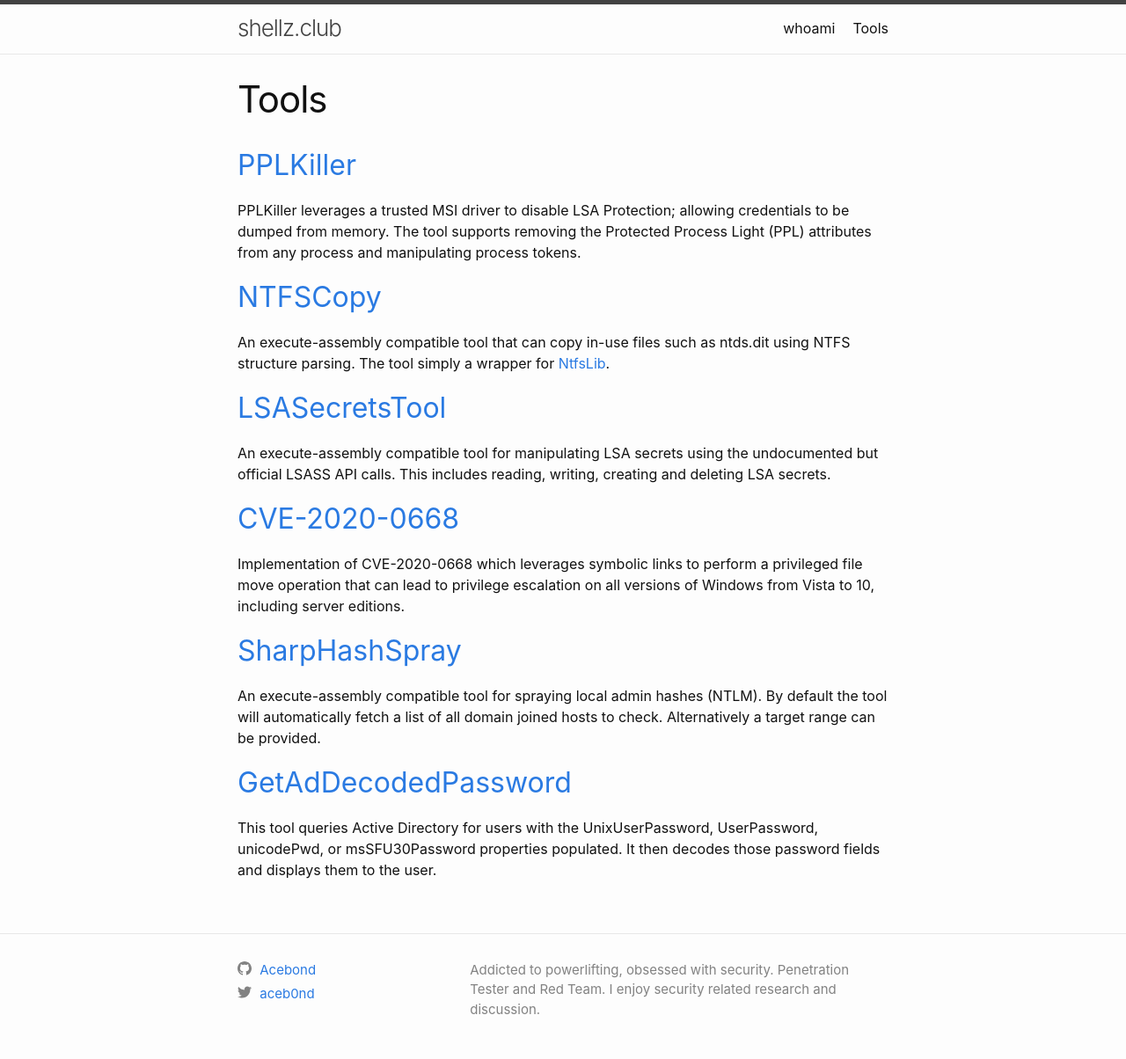
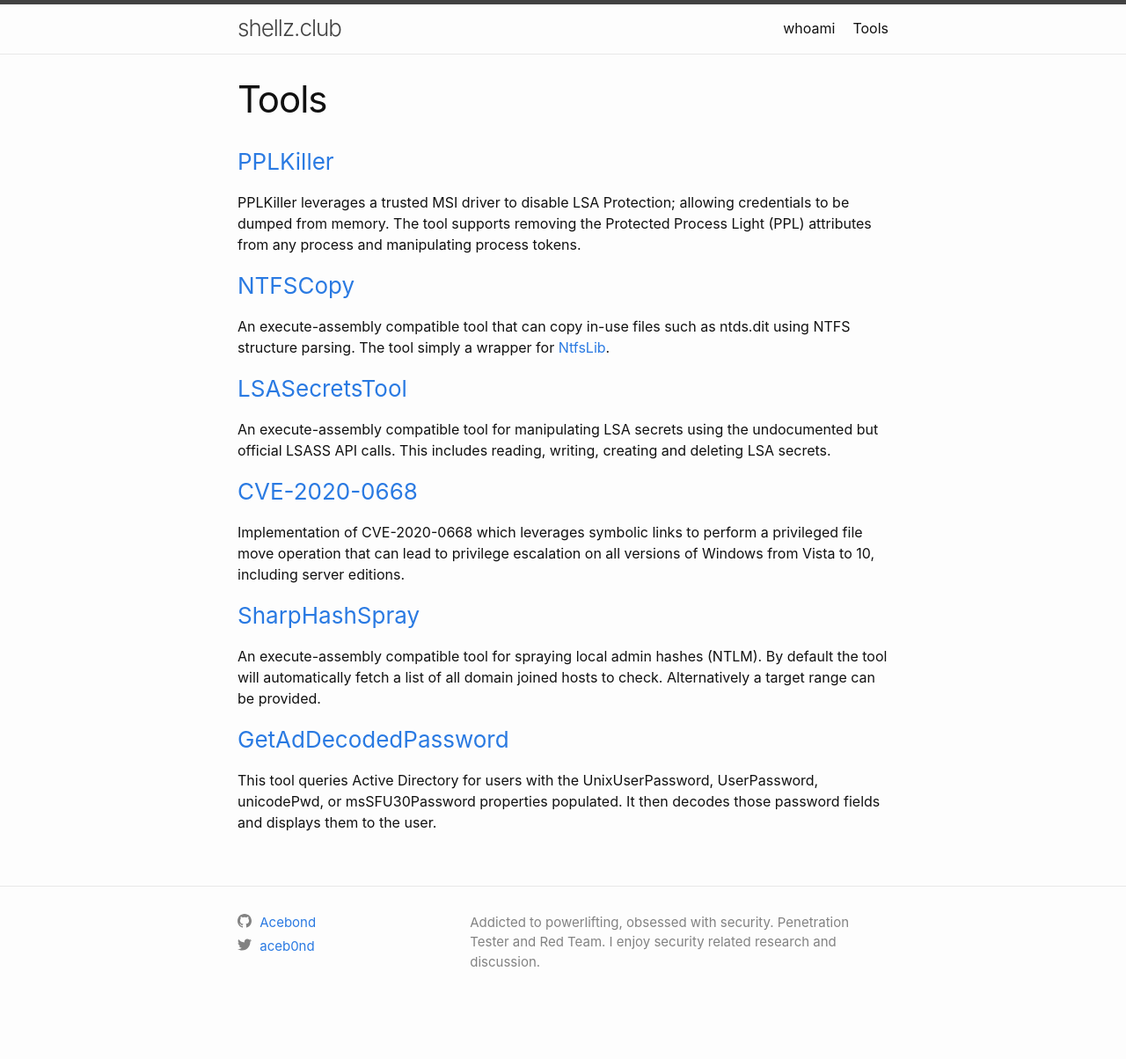
Before and after one commit to Acebond/shellz.club, a Jekyll site: the page built from tools.markdown, in a window 1280 px wide. Shown: the whole page at 88% size. Built offline with Jekyll 4.4.1, drawn with Linux system fonts in a browser that asks for light colours; after the commit the page ends 1150 px from its top, so only the background shows below that.

Commit message:
spelling

```diff
--- a/about.markdown
+++ b/about.markdown
@@ -4,4 +4,4 @@ title: whoami
 permalink: /whoami/
 ---
 
-Web/External/Internal penetration tester, red team lead and hobbyist CTF player/creator. My favourite topics are AV/EDR evasion, Active Directory attacks, Windows internals and novel web CVE/technqiues.
+Web application, external, and internal penetration tester, red team lead, and hobbyist CTF player/creator. My favourite topics are AV/EDR evasion, Active Directory attacks, Windows internals and novel web CVE/techniques.
--- a/tools.markdown
+++ b/tools.markdown
@@ -4,22 +4,22 @@ title: Tools
 permalink: '/tools/'
 ---
 
-## [PPLKiller](https://github.com/RedCursorSecurityConsulting/PPLKiller)
+### [PPLKiller](https://github.com/RedCursorSecurityConsulting/PPLKiller)
 PPLKiller leverages a trusted MSI driver to disable LSA Protection; allowing credentials to be dumped from memory. The tool supports removing the Protected Process Light (PPL) attributes from any process and manipulating process tokens.
 
-## [NTFSCopy](https://github.com/RedCursorSecurityConsulting/NTFSCopy)
+### [NTFSCopy](https://github.com/RedCursorSecurityConsulting/NTFSCopy)
 An execute-assembly compatible tool that can copy in-use files such as ntds.dit using NTFS structure parsing. The tool simply a wrapper for [NtfsLib](https://github.com/LordMike/NtfsLib).
 
-## [LSASecretsTool](https://github.com/Acebond/LSASecretsTool)
+### [LSASecretsTool](https://github.com/Acebond/LSASecretsTool)
 An execute-assembly compatible tool for manipulating LSA secrets using the undocumented but official LSASS API calls. This includes reading, writing, creating and deleting LSA secrets.
 
-## [CVE-2020-0668](https://github.com/RedCursorSecurityConsulting/CVE-2020-0668)
+### [CVE-2020-0668](https://github.com/RedCursorSecurityConsulting/CVE-2020-0668)
 Implementation of CVE-2020-0668 which leverages symbolic links to perform a privileged file move operation that can lead to privilege escalation on all versions of Windows from Vista to 10, including server editions.
 
-## [SharpHashSpray](https://github.com/RedCursorSecurityConsulting/SharpHashSpray)
+### [SharpHashSpray](https://github.com/RedCursorSecurityConsulting/SharpHashSpray)
 An execute-assembly compatible tool for spraying local admin hashes (NTLM). By default the tool will automatically fetch a list of all domain joined hosts to check. Alternatively a target range can be provided.
 
-## [GetAdDecodedPassword](https://github.com/RedCursorSecurityConsulting/GetAdDecodedPassword)
+### [GetAdDecodedPassword](https://github.com/RedCursorSecurityConsulting/GetAdDecodedPassword)
 This tool queries Active Directory for users with the UnixUserPassword, UserPassword, unicodePwd, or msSFU30Password properties populated. It then decodes those password fields and displays them to the user.
 
 <!--kg-card-begin: html--><!--
```
